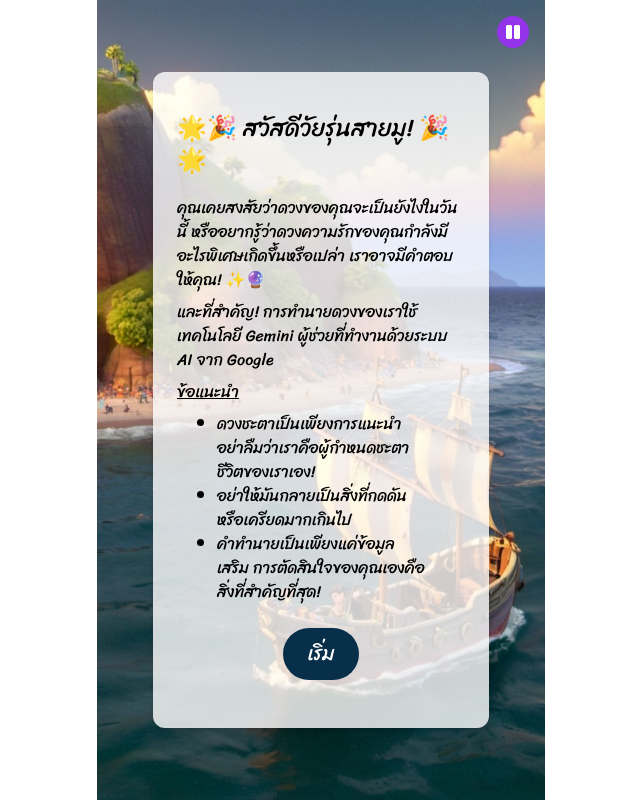
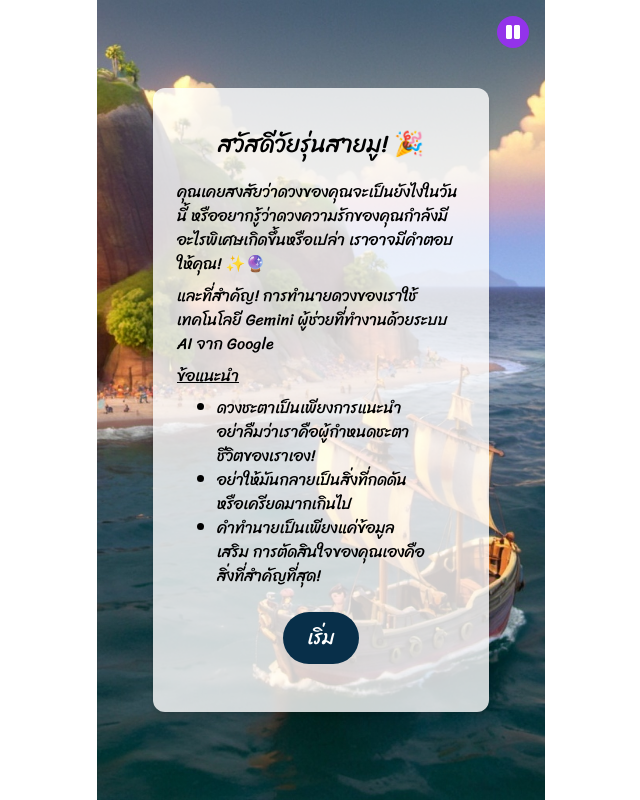
Before and after one commit to LUCUSZ/GDSC-Game-inspirationday, a Next.js app: page / in a window 1280 px wide. Shown: the whole page, without its empty margins (319-959 px from the left). Built offline with nearby package versions, Linux system fonts and the light colour scheme; a web font is replaced by a local one.

Commit message:
fix: typo

```diff
--- a/app/page.tsx
+++ b/app/page.tsx
@@ -246,7 +246,7 @@ export default function Home() {
                   <h1
                     className={`mt-4 font-bold text-2xl ${sriracha.className}`}
                   >
-                    🌟🎉 สวัสดีวัยรุ่นสายมู! 🎉🌟
+                     สวัสดีวัยรุ่นสายมู! 🎉
                   </h1>
                 </div>
                 <ul
@@ -405,7 +405,7 @@ export default function Home() {
                   </li>
                   <li>
                     <h1>
-                      <span className="underline">สุขถาพ</span>:{" "}
+                      <span className="underline">สุขภาพ</span>:{" "}
                       {poem?.health_luck ?? isNullHealth[randomInt(0, 9)]}{" "}
                     </h1>{" "}
                   </li>
```
